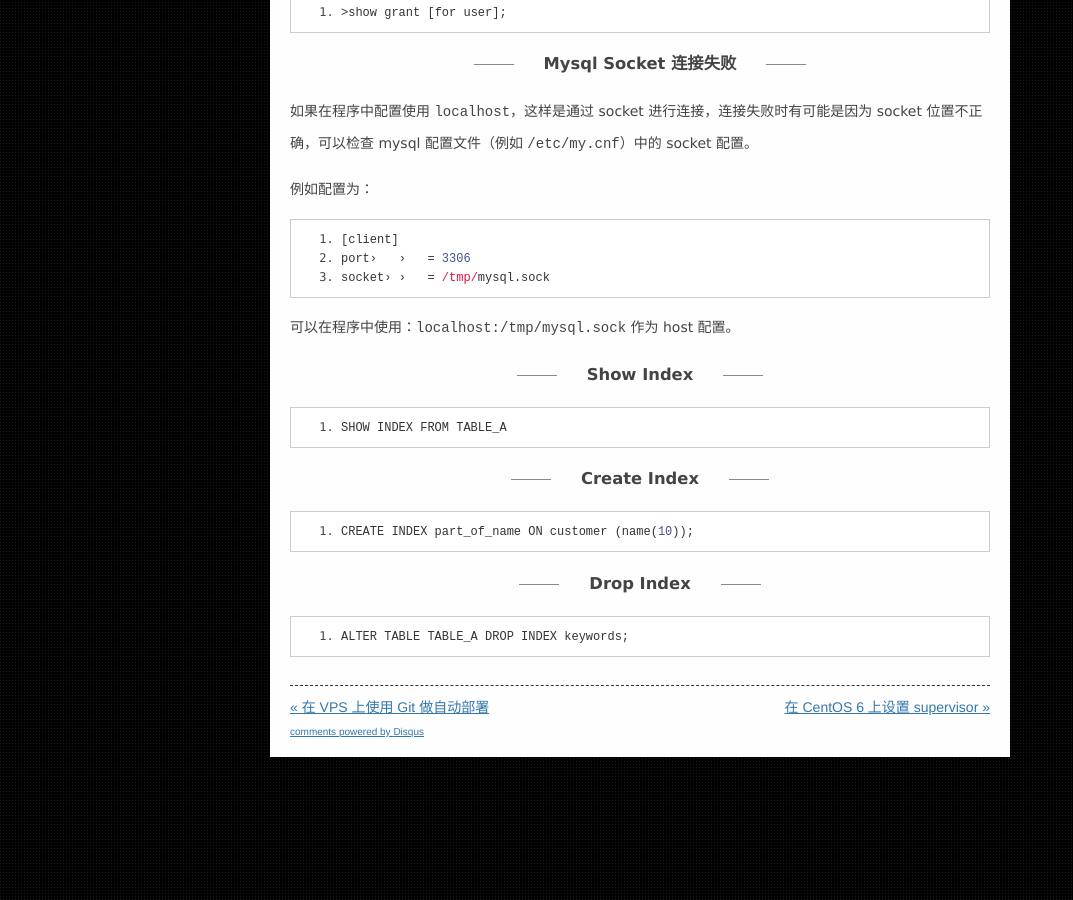
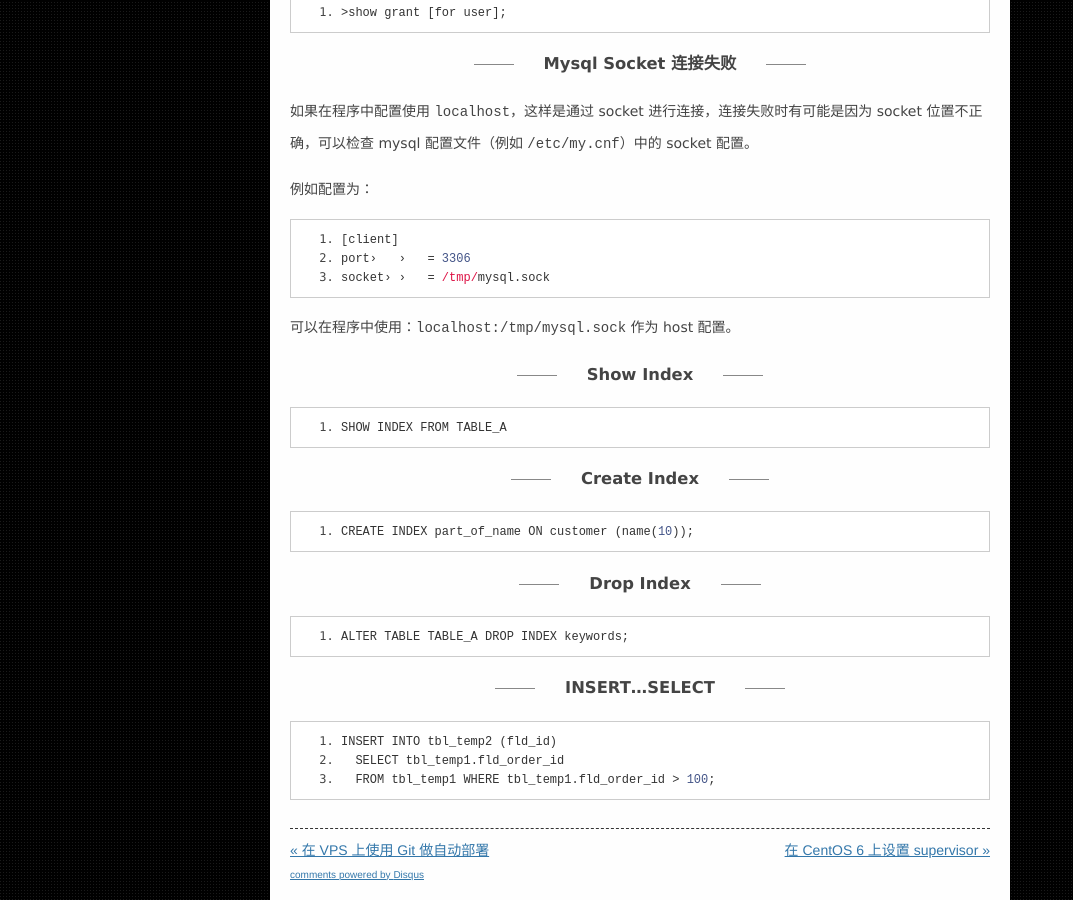
Before and after one commit to osrpt/osrpt.github.com, a Jekyll site: the page built from _posts/2016-01-27-mysql-tips.md, in a window 1280 px wide and 900 px high, scrolled down 2065 px. Shown: the whole window, without its empty margins (0-1073 px from the left). Built offline with Jekyll 4.4.1, drawn with Linux system fonts in a browser that asks for light colours; nearby versions of some CDN libraries; comment, search, counter and statistics services are not loaded.

Commit message:
add insert...select

````diff
--- a/_posts/2016-01-27-mysql-tips.md
+++ b/_posts/2016-01-27-mysql-tips.md
@@ -121,3 +121,11 @@ CREATE INDEX part_of_name ON customer (name(10));
 ```
 ALTER TABLE TABLE_A DROP INDEX keywords;
 ```
+
+### INSERT...SELECT
+
+```
+INSERT INTO tbl_temp2 (fld_id)
+  SELECT tbl_temp1.fld_order_id
+  FROM tbl_temp1 WHERE tbl_temp1.fld_order_id > 100;
+```
````
